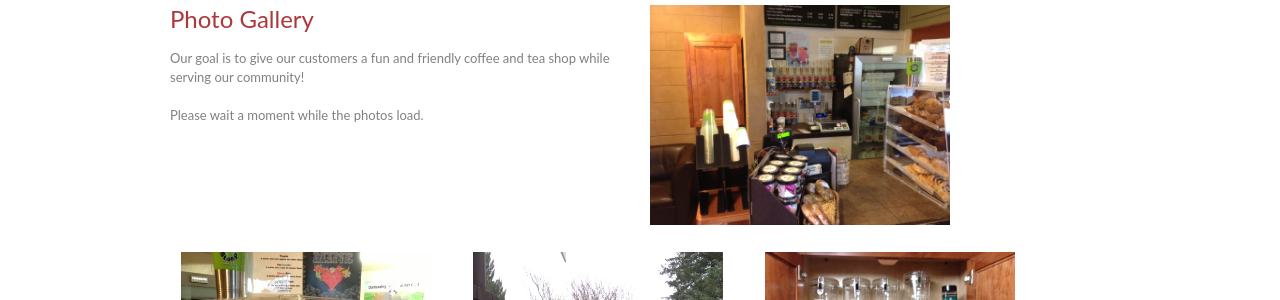
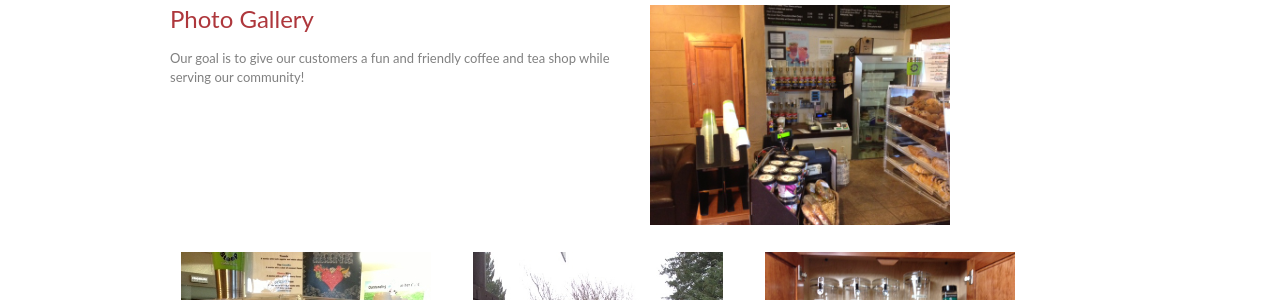
Before and after one commit to grinderssteep/grinderssteep.github.io, a Jekyll site: the page built from gallery.html, in a window 1280 px wide. Shown: the part 245-545 px from the top of the page. Built offline with Jekyll 4.4.1, drawn with Linux system fonts in a browser that asks for light colours; Markdown is read by kramdown in place of the engine named in the settings.

Commit message:
mofied gallery comment on plase wait

```diff
--- a/gallery.html
+++ b/gallery.html
@@ -12,9 +12,9 @@ title: Grindersteep
       <p>
         Our goal is to give our customers a fun and friendly coffee and tea shop while serving our community!
       </p>
-      <p>
+      <!--<p>
         Please wait a moment while the photos load.
-      </p>
+      </p>-->
     </div>
   </div>
   <div class="col col_1_2 ">
```
